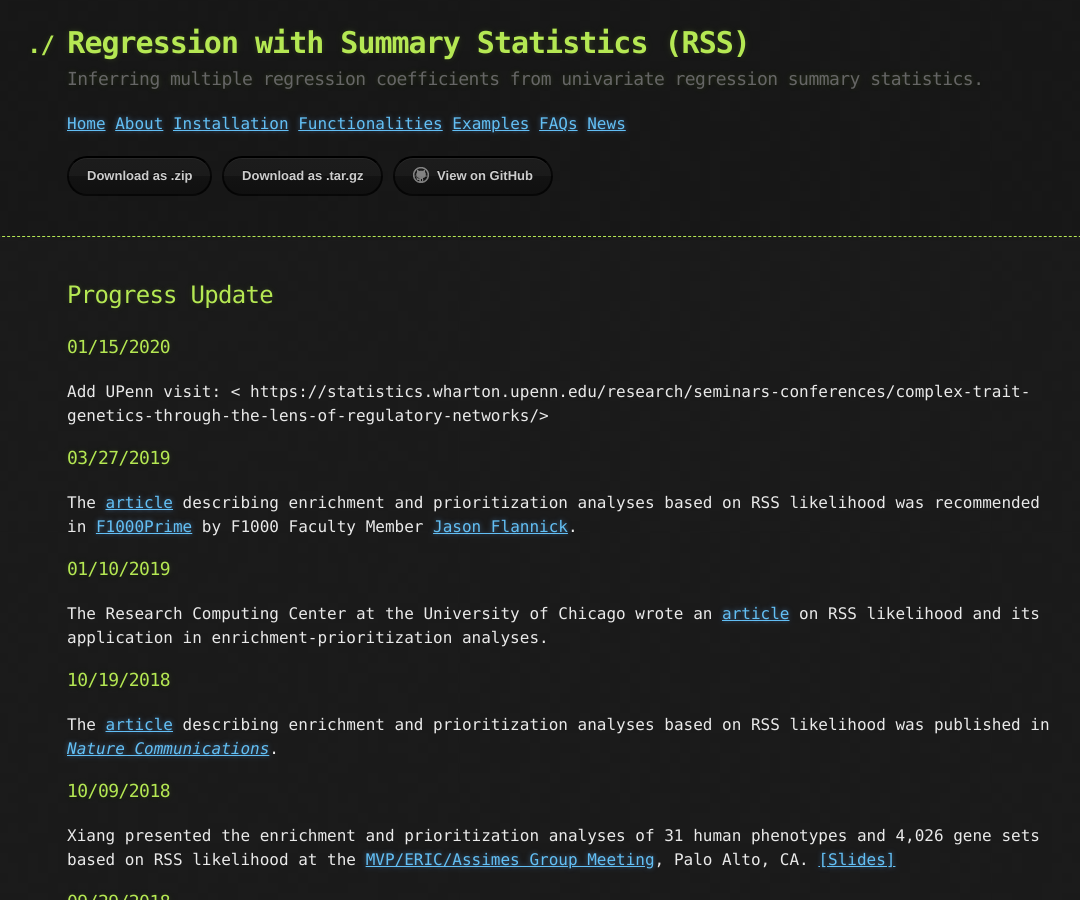
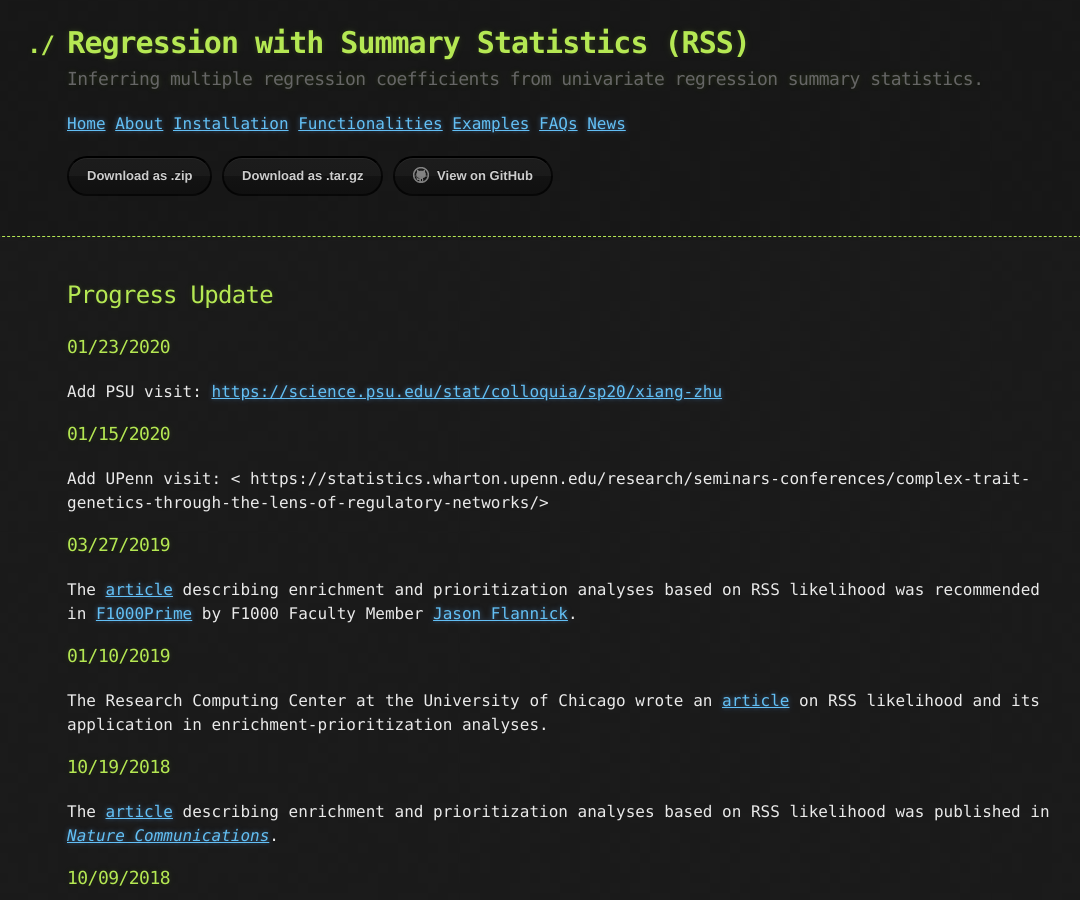
Before and after one commit to stephenslab/rss, a Jekyll site: the page built from docs/News.md, in a window 1280 px wide and 900 px high. Shown: the whole window, without its empty margins (73-1153 px from the left). Built offline with Jekyll 4.4.1, drawn with Linux system fonts in a browser that asks for light colours; our own code applies the rules of GitHub Pages for plain Markdown files.

Commit message:
add psu abstract

```diff
--- a/docs/News.md
+++ b/docs/News.md
@@ -1,4 +1,8 @@
 ## Progress Update
+
+### 01/23/2020
+
+Add PSU visit: <https://science.psu.edu/stat/colloquia/sp20/xiang-zhu>
 
 ### 01/15/2020
 
```
